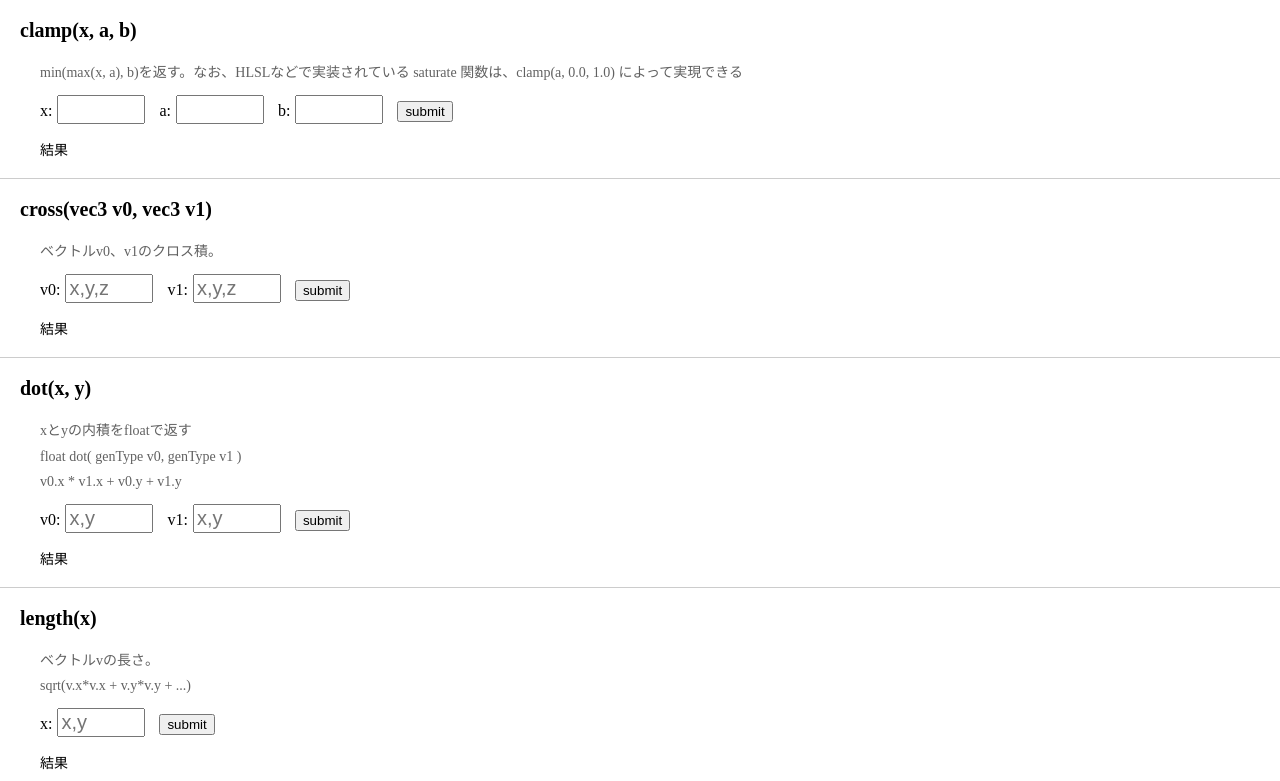
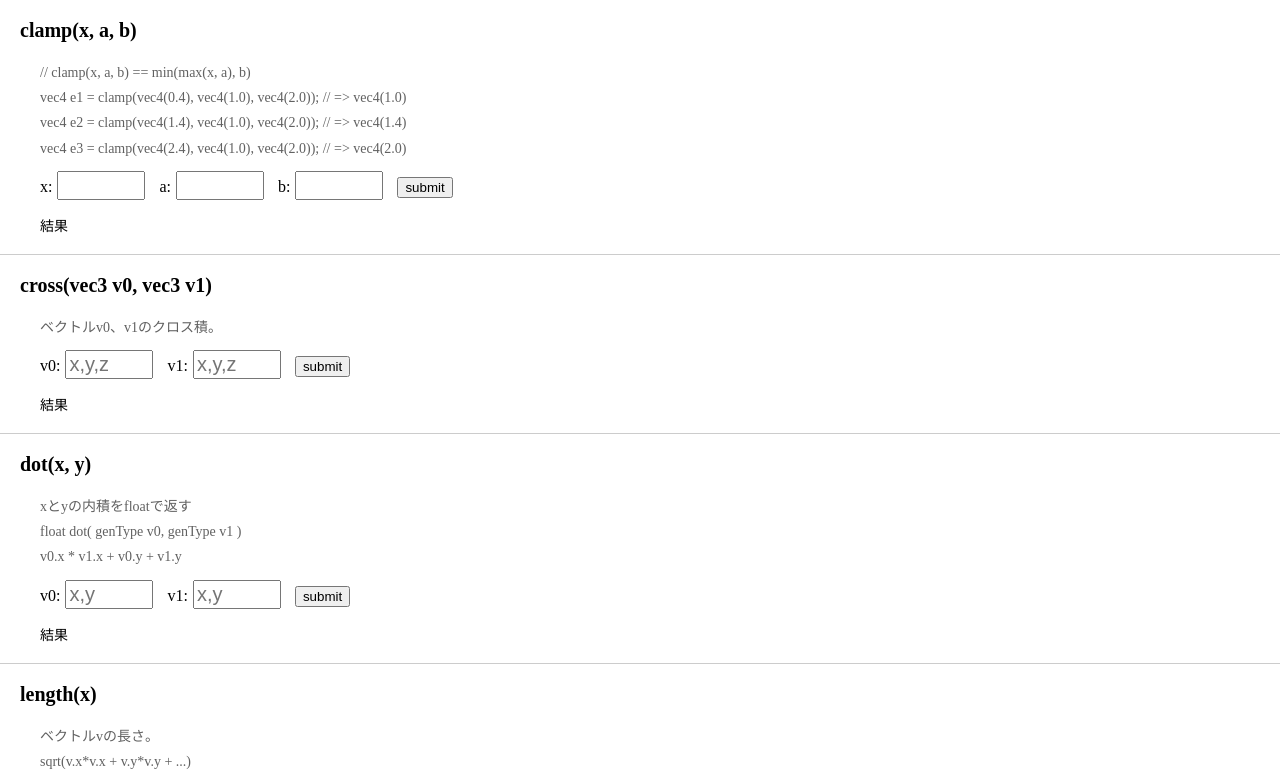
Before and after one commit to KYOHEI-YAMANO/glsl_functions, a website built with webpack: page src/html/index.ejs in a window 1280 px wide. Shown: the top 781 px of the page. Built offline with nearby package versions, Linux system fonts and the light colour scheme.

Commit message:
no message

```diff
--- a/src/html/index.ejs
+++ b/src/html/index.ejs
@@ -2,14 +2,19 @@
 <html lang="en">
 <head>
     <meta charset="UTF-8">
-    <title>Title</title>
+    <title>GLSL Function</title>
 </head>
 <body>
 
 <dl id="clamp">
     <dt>clamp(x, a, b)</dt>
     <dd>
-        <p class="explain">min(max(x, a), b)を返す。なお、HLSLなどで実装されている saturate 関数は、clamp(a, 0.0, 1.0) によって実現できる</p>
+        <p class="explain">
+            // clamp(x, a, b) == min(max(x, a), b)<br />
+            vec4 e1 = clamp(vec4(0.4), vec4(1.0), vec4(2.0)); // => vec4(1.0)<br />
+            vec4 e2 = clamp(vec4(1.4), vec4(1.0), vec4(2.0)); // => vec4(1.4)<br />
+            vec4 e3 = clamp(vec4(2.4), vec4(1.0), vec4(2.0)); // => vec4(2.0)<br />
+        </p>
         <div class="try">
             <div class="inputs">
                 <form>
```
